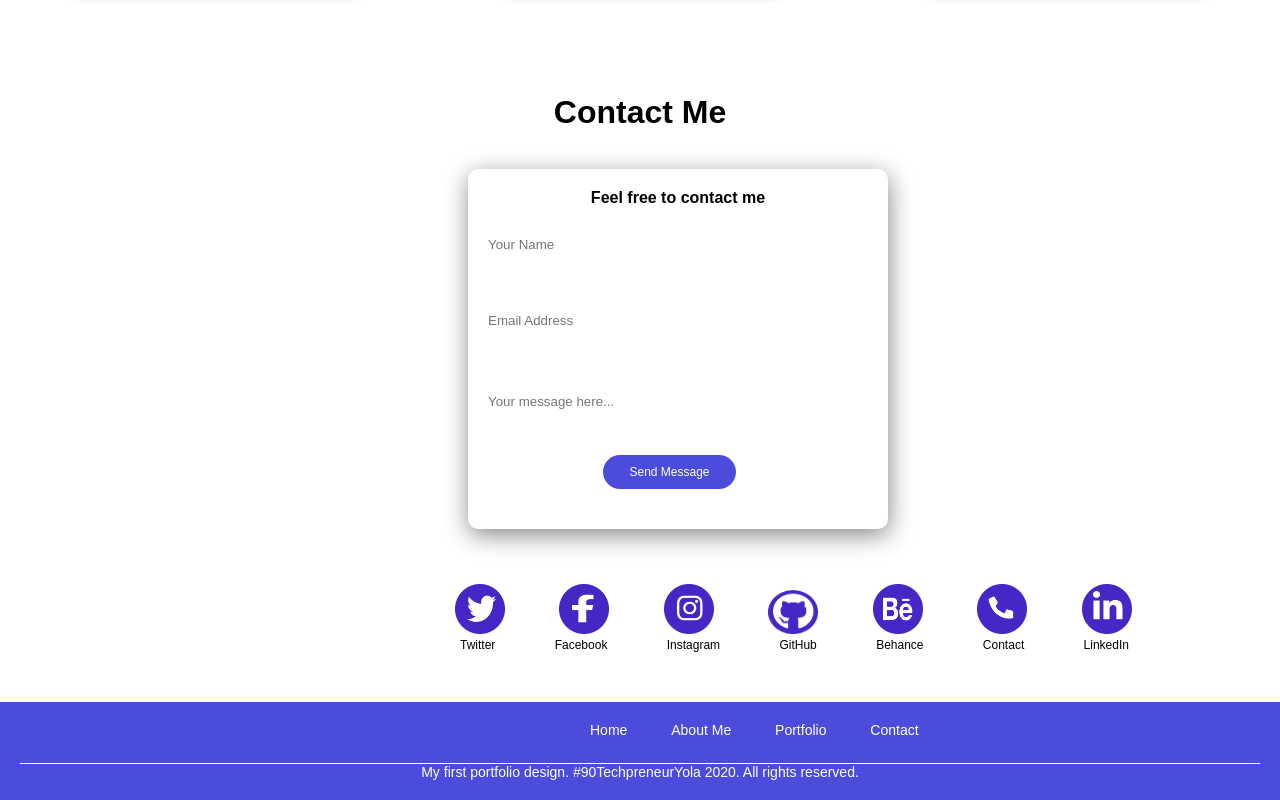
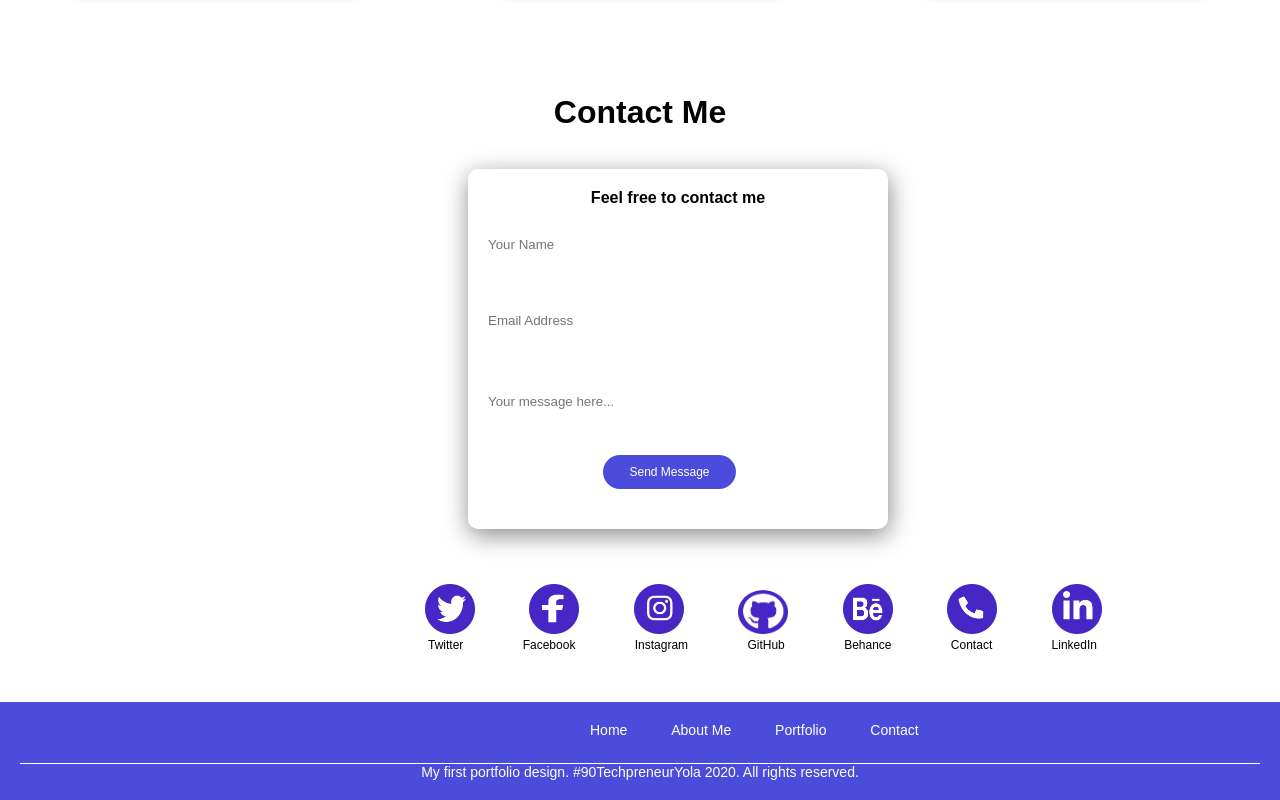
Before and after one commit to Esther94/project-portfolio, a plain HTML site: page index.html in a window 1280 px wide. Shown: the part 1878-2678 px from the top of the page. Drawn offline with Linux system fonts and the light colour scheme; files whose address does not match are found by name.

Commit message:
modified

```diff
--- a/style.css
+++ b/style.css
@@ -230,7 +230,7 @@
 }
 
 .icons{
-  padding-left: 455px;
+  padding-left: 425px;
 }
 
 .icon1,
@@ -248,7 +248,7 @@
 
 .letter{
   font-size: 12px;
-  padding-left: 405px;
+  padding-left: 373px;
 }
 
 .text{
```
Also changed, not shown: asset/images/myportfolio.PNG (added), 1 other file.
